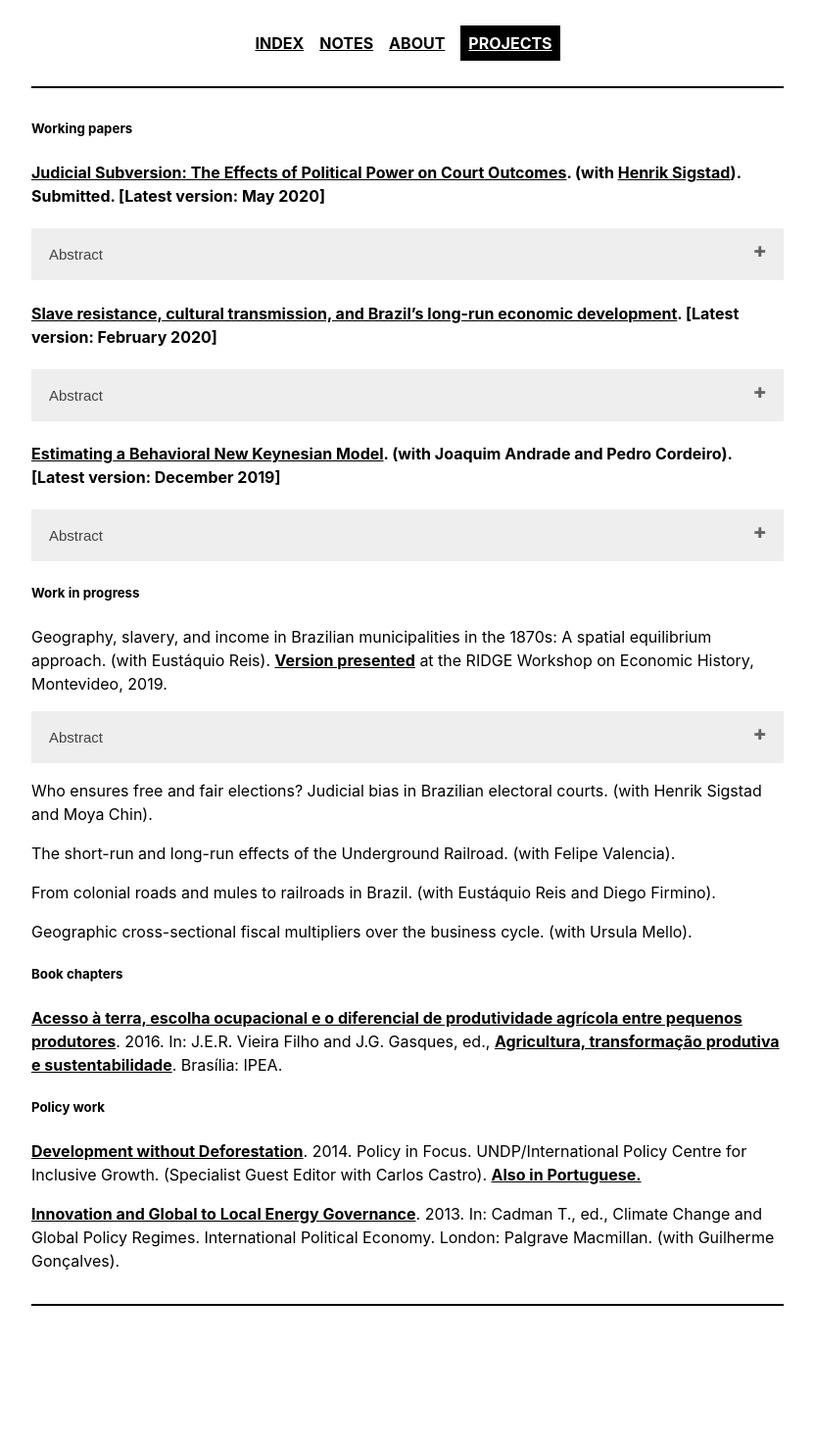
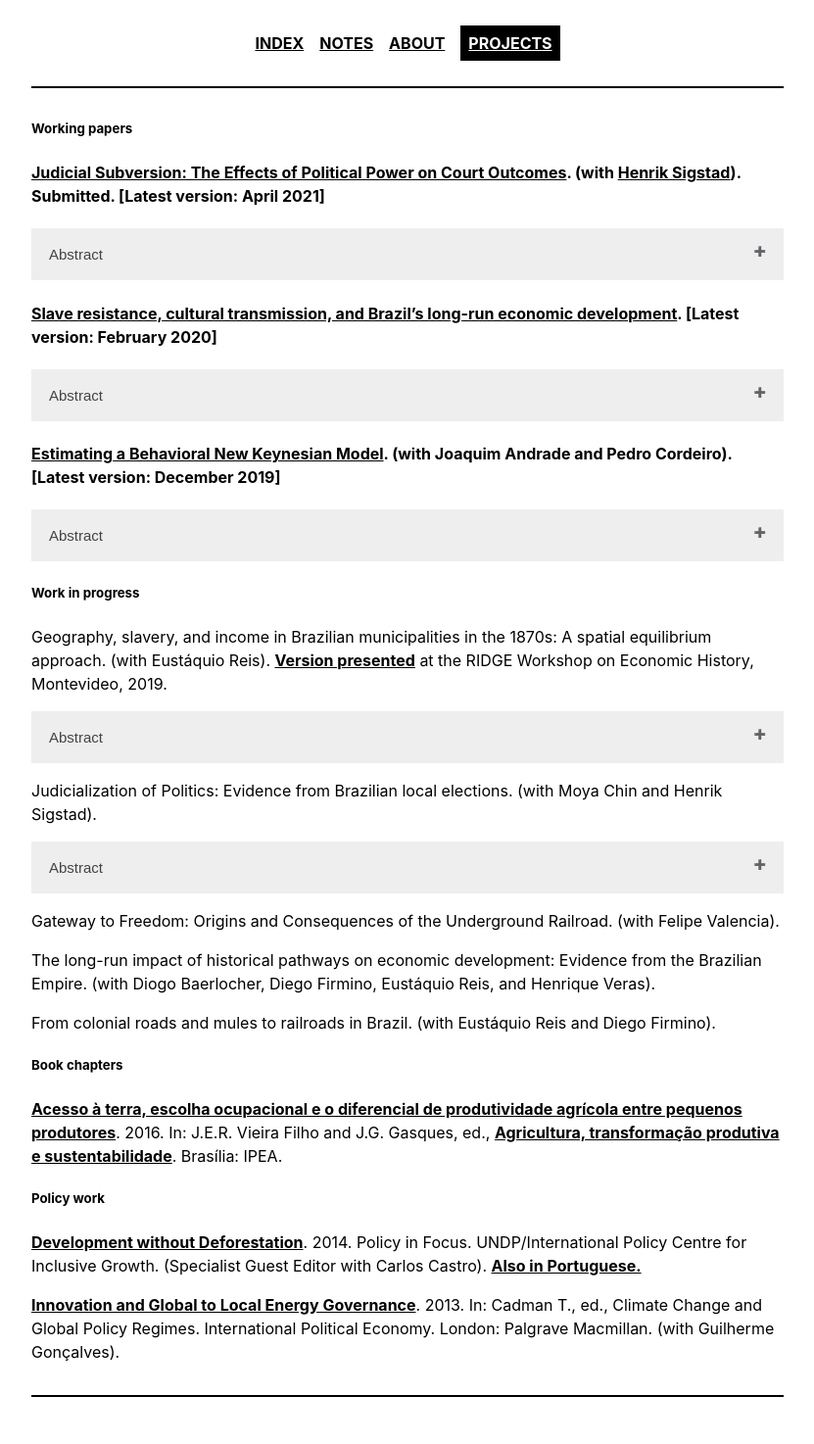
Before and after one commit to gbrlambais/gbrlambais.github.io, a Jekyll site: the page built from _pages/projects.md, in a window 1280 px wide. Shown: the whole page at 98% size, without its empty margins (224-1055 px from the left). Built offline with Jekyll 4.4.1, drawn with Linux system fonts in a browser that asks for light colours; before the commit the page ends 1381 px from its top, so only the background shows below that.

Commit message:
subversion update

```diff
--- a/_pages/projects.md
+++ b/_pages/projects.md
@@ -5,21 +5,17 @@
 
 ##### Working papers
 
-#### [Judicial Subversion: The Effects of Political Power on Court Outcomes](https://gbrlambais.github.io/judicial_subversion.pdf). (with [Henrik Sigstad](https://hsigstad.github.io)). Submitted. [Latest version: May 2020]
+#### [Judicial Subversion: The Effects of Political Power on Court Outcomes](https://gbrlambais.github.io/judicial_subversion.pdf). (with [Henrik Sigstad](https://hsigstad.github.io)). Submitted. [Latest version: April 2021]
 
 <button class="collapsible" id="subversion">Abstract</button>
 
 <div class="content" id="subversiondata" markdown="1">
 Are politicians in power treated more leniently in court? We show that
-candidates in Brazilian local elections charged with corruption are 43
-percent less likely to be convicted if they narrowly win the
-election. There are small differences in the lawyers representing
-winners and losers, the effect is larger for members of powerful
-parties, and judges convicting mayors are more likely to be promoted
-by seniority than by merit. This favoritism could lead to an adverse
-selection of politicians in elected offices: Politicians charged with
-corruption are more likely to run for election and to become the next
-mayor.
+Brazilian mayoral candidates charged with corruption are 65 percent less likely
+to be convicted if they narrowly win the election. There are small differences
+in the lawyers representing winners and losers, and judges convicting mayors
+are more likely to be promoted by seniority than by merit. This favoritism
+could lead to an adverse selection of politicians in elected offices: Politicians charged with corruption are more likely to run for election and to become the next mayor.
 </div>
 
 #### [Slave resistance, cultural transmission, and Brazil’s long-run economic development](https://gbrlambais.github.io/resistance_longrun.pdf). [Latest version: February 2020]
@@ -48,13 +44,24 @@
 This paper applies a spatial equilibrium approach to understanding Brazil’s initial heterogeneity of prices, working population, and income across municipalities in the late XIX century. Understanding the spatial equilibrium in the past is important to generate new insights on the development path taken subsequently into the XX century that would show a very unequal spatial development and a high degree of economic backwardness in an otherwise natural resource abundant country with a high land-labor ratio. Preliminary results show that the initial spatial equilibrium when shifted by exogenous geographic variables, such as terrain ruggedness, climate and soil suitability for commodities and staple foods generates perverse results for productivity and welfare that sometimes gets amplified by the factor share of slavery in a municipality.
 </div>
 
-Who ensures free and fair elections? Judicial bias in Brazilian electoral courts. (with Henrik Sigstad and Moya Chin).
+Judicialization of Politics: Evidence from Brazilian local elections. (with Moya Chin and Henrik Sigstad).
 
-The short-run and long-run effects of the Underground Railroad. (with Felipe Valencia).
+<button class="collapsible" id="judpol">Abstract</button>
+
+<div class="content" id="judpoldata" markdown="1">
+Are politicians in power treated more leniently in court? We show that
+Brazilian mayoral candidates charged with corruption are 65 percent less likely
+to be convicted if they narrowly win the election. There are small differences
+in the lawyers representing winners and losers, and judges convicting mayors
+are more likely to be promoted by seniority than by merit. This favoritism
+could lead to an adverse selection of politicians in elected offices: Politicians charged with corruption are more likely to run for election and to become the next mayor.
+</div>
+
+Gateway to Freedom: Origins and Consequences of the Underground Railroad. (with Felipe Valencia).
+
+The long-run impact of historical pathways on economic development: Evidence from the Brazilian Empire. (with Diogo Baerlocher, Diego Firmino, Eustáquio Reis, and Henrique Veras).
 
 From colonial roads and mules to railroads in Brazil. (with Eustáquio Reis and Diego Firmino).
-
-Geographic cross-sectional fiscal multipliers over the business cycle. (with Ursula Mello).
 
 ##### Book chapters
 
```
Also changed, not shown: 1 other file.
